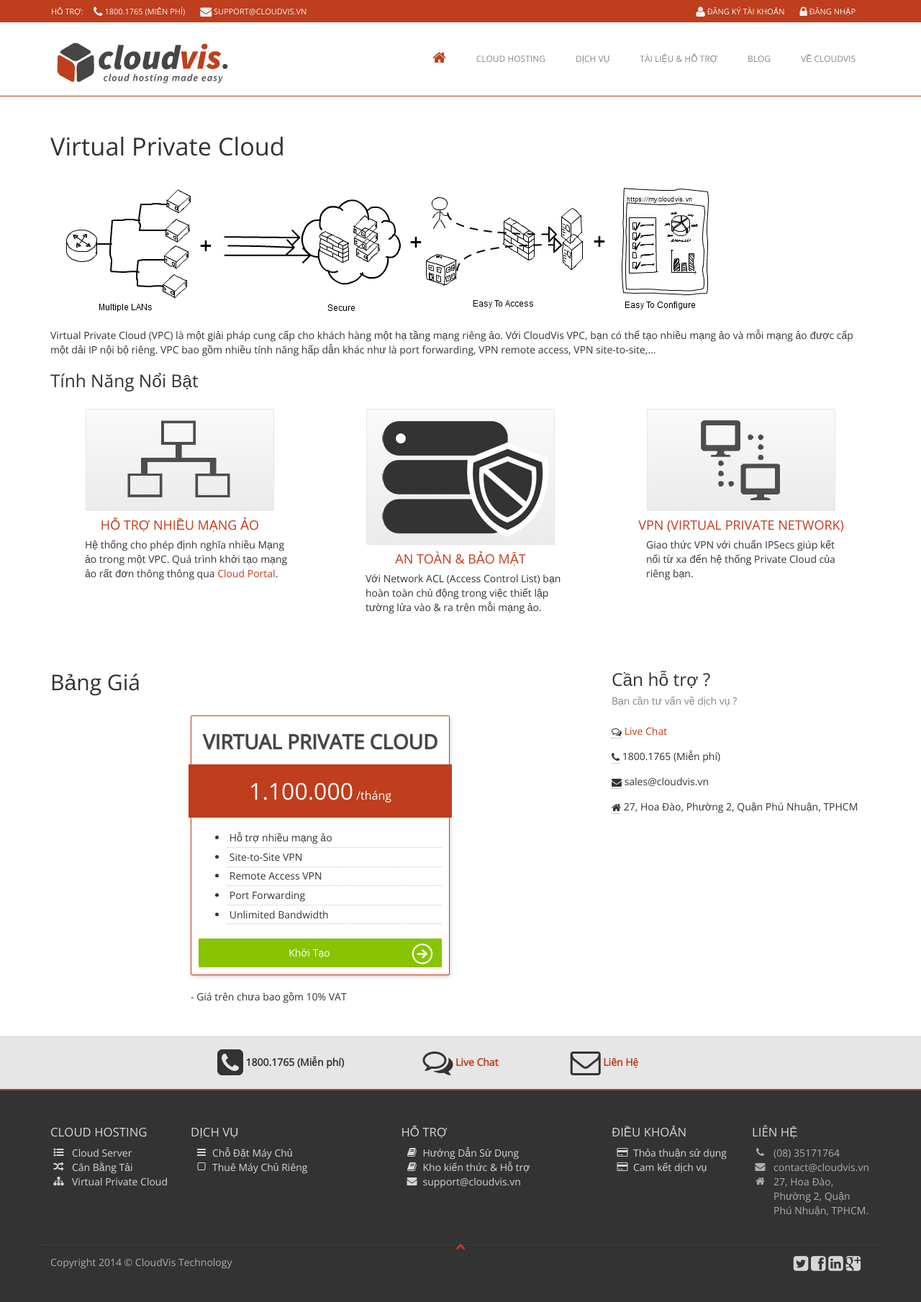
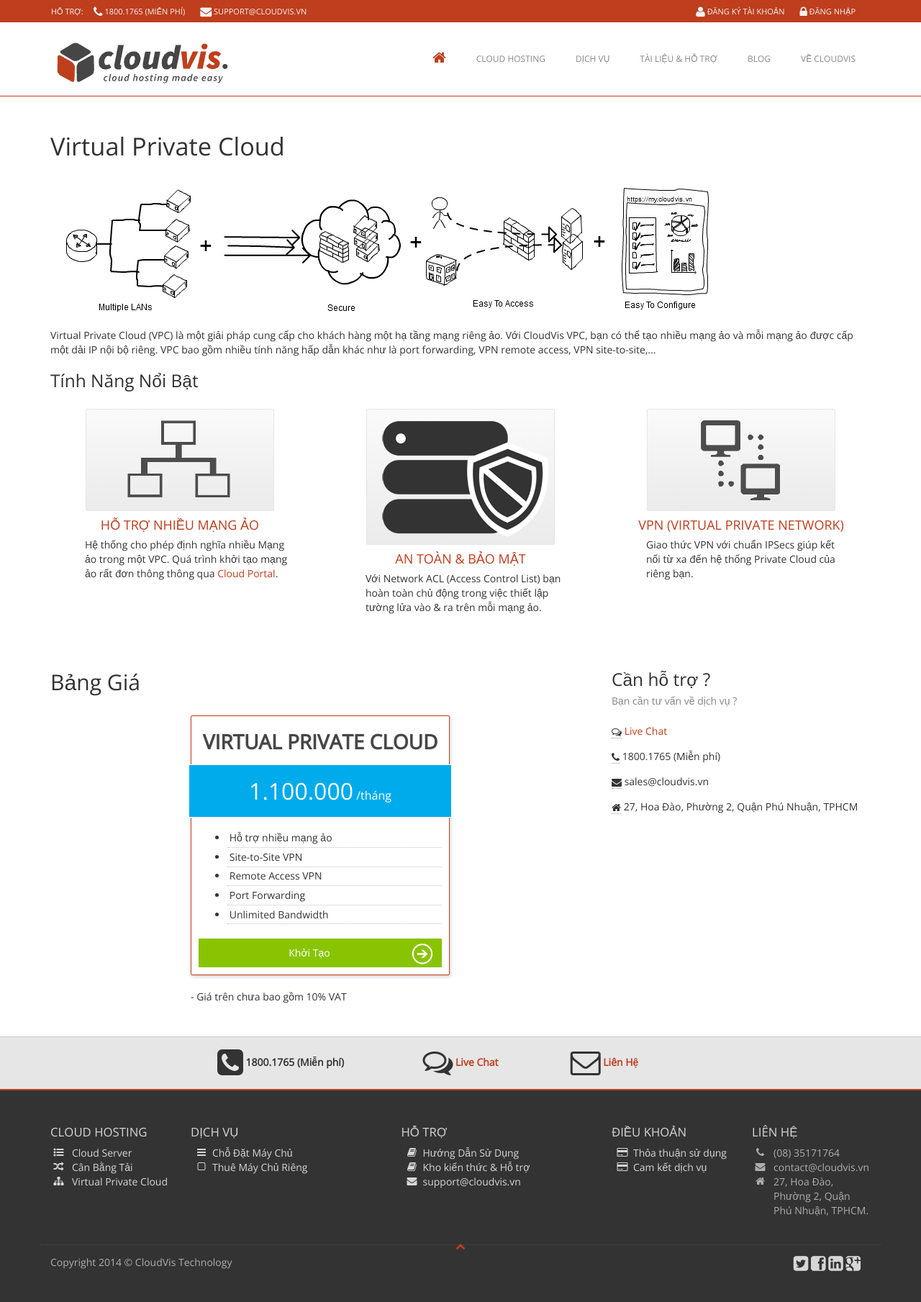
Before and after one commit to milldol1984/milldol1984.github.io, a Jekyll site: the page built from products/vpc.html, in a window 1280 px wide. Shown: the whole page at 72% size. Built offline with Jekyll 4.4.1, drawn with Linux system fonts in a browser that asks for light colours.

Commit message:
modify css/colour-red.css

```diff
--- a/css/colour-red.css
+++ b/css/colour-red.css
@@ -870,9 +870,9 @@ body .pricing-stack .well.active {
   /* primary colour */
 }
 body .pricing-stack .well.active .price {
-  background: #be3e1d;
+  background: #00abec;
   /* primary colour */
-  border-color: #be3e1d;
+  border-color: #fff;
 }
 body .section-menu ul.nav-list li a:hover i {
   color: #be3e1d;
```
